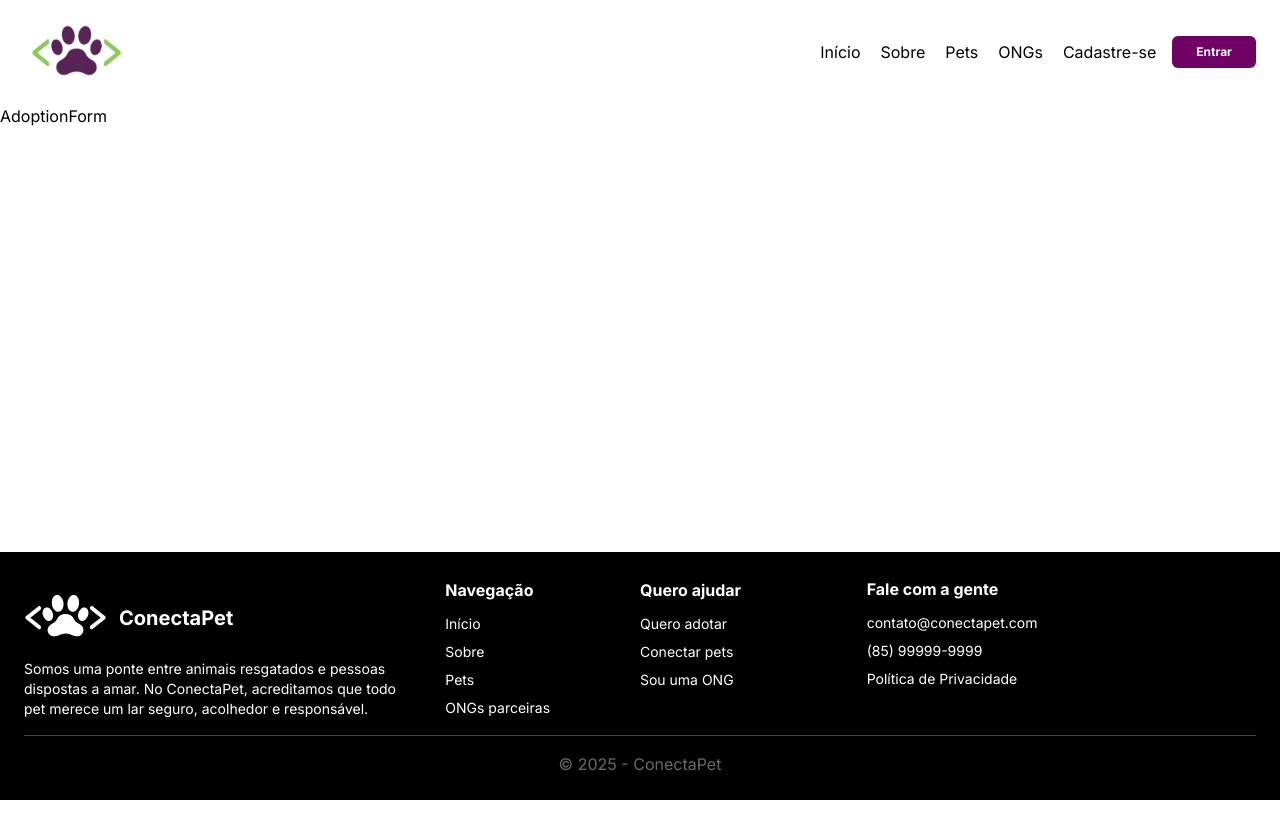
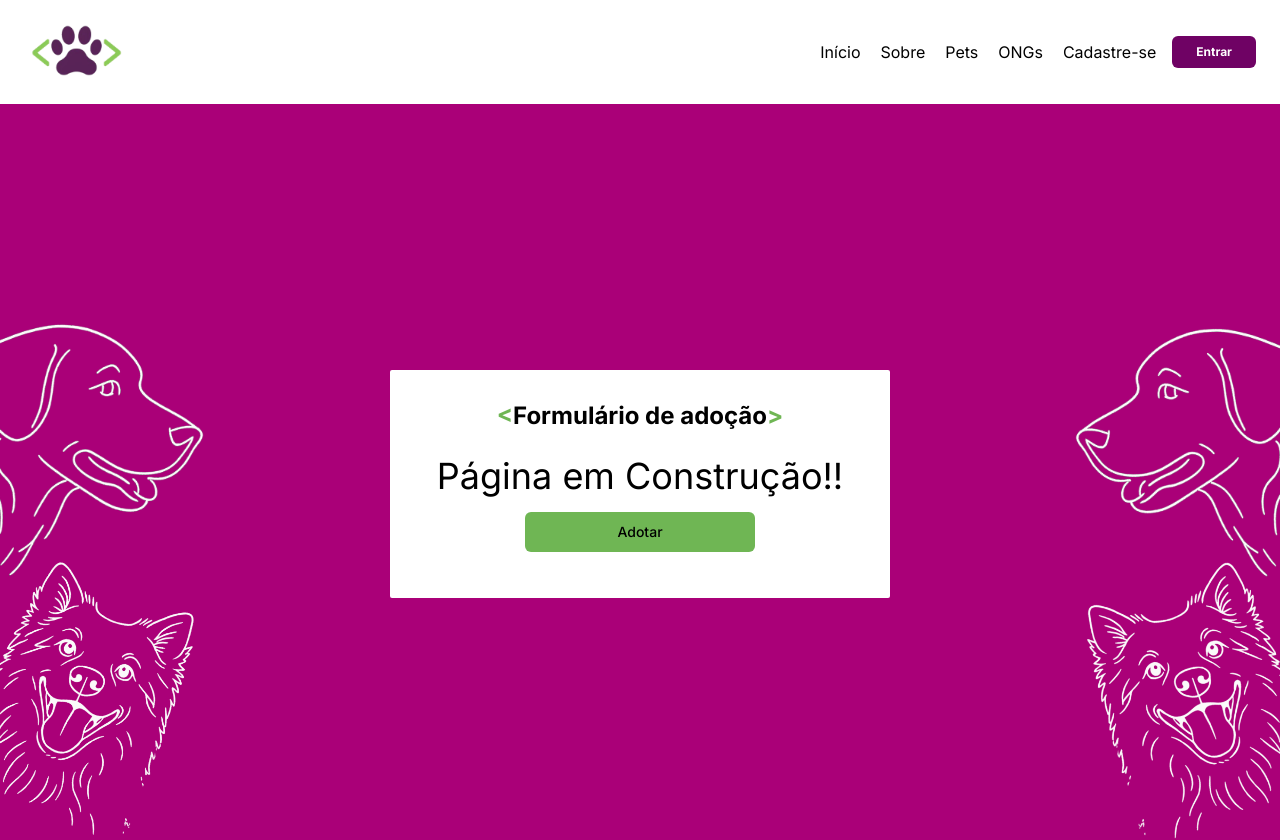
Before and after one commit to flaviare1s/conectapet-front, a React (Vite) app: page /pets/adopt/1 in a window 1280 px wide. Shown: the top 840 px of the page. Before the commit the page ends 800 px from the top, so only its background shows below. Built offline with nearby package versions, Linux system fonts and the light colour scheme.

Commit message:
fix: ajusta links nos formulários de registro e login

```diff
--- a/src/pages/About.jsx
+++ b/src/pages/About.jsx
@@ -1,7 +1,7 @@
 export const About = () => {
   return (
-    <div>
-      About
+    <div className="flex flex-col flex-grow items-center justify-center">
+      <p className="text-2xl max-w-1/2 text-center">Essa página ainda está em construção!</p>
     </div>
   )
 }
--- a/src/pages/AdoptionForm.jsx
+++ b/src/pages/AdoptionForm.jsx
@@ -1,7 +1,39 @@
-import React from 'react'
+import { Link } from "react-router-dom";
+
+import bgDog1 from "../assets/bg-dog1.png";
+import bgDog2 from "../assets/bg-dog2.png";
+import bgDog3 from "../assets/bg-dog3.png";
+import bgDog4 from "../assets/bg-dog4.png";
 
 export const AdoptionForm = () => {
   return (
-    <div>AdoptionForm</div>
-  )
-}
+    <div className="bg-rosa-forte flex flex-col flex-grow min-h-[95vh] items-center justify-center relative">
+      <div className="absolute bottom-0 right-0 hidden lg:block w-[250px]">
+        <img className="w-full" src={bgDog1} alt="Desenho de cachorro" />
+      </div>
+      <div className="absolute bottom-0 left-0 hidden lg:block w-[250px]">
+        <img className="w-full" src={bgDog2} alt="Desenho de cachorro" />
+      </div>
+      <div className="absolute bottom-[230px] right-0 hidden lg:block w-[250px]">
+        <img className="w-full" src={bgDog3} alt="Desenho de cachorro" />
+      </div>
+      <div className="absolute bottom-[230px] left-0 hidden lg:block w-[250px]">
+        <img className="w-full" src={bgDog4} alt="Desenho de cachorro" />
+      </div>
+      <div className="bg-white p-[30px] flex flex-col justify-center w-[90%] sm:w-[500px] rounded-xs">
+        <h2 className="font-bold text-xl text-center mb-2 sm:text-2xl">
+          <span className="text-verde-primario">&lt;</span>Formulário de adoção
+          <span className="text-verde-primario">&gt;</span>
+        </h2>
+        <form className="my-4">
+          <div className="flex flex-col justify-center items-center">
+            <div className="text-center text-4xl">Página em Construção!!</div>
+            <div className='bg-verde-primario w-[230px] h-[40px] flex items-center justify-center text-sm font-medium rounded-md mt-4'>
+              <Link className="" to="/congratulations">Adotar</Link>
+            </div>
+          </div>
+        </form>
+      </div>
+    </div>
+  );
+};
--- a/src/pages/Congratulations.jsx
+++ b/src/pages/Congratulations.jsx
@@ -1,7 +1,7 @@
 export const Congratulations = () => {
   return (
-    <div>
-      Congratulations
+    <div className="flex flex-col flex-grow items-center justify-center">
+      <p className="text-2xl max-w-1/2 text-center">Deu match, mas essa página ainda está em construção!</p>
     </div>
   )
 }
--- a/src/pages/GuardianRegister.jsx
+++ b/src/pages/GuardianRegister.jsx
@@ -4,7 +4,7 @@ import { SubmitButton } from "../components/SubmitButton";
 import { HiddenRoleInput } from "../components/HiddenRoleInput";
 import toast from "react-hot-toast";
 import { useUser } from "../hooks/useUser";
-import { useNavigate } from "react-router-dom";
+import { Link, useNavigate } from "react-router-dom";
 import { createGuardian } from "../api/users.js";
 
 import bgDog1 from "../assets/bg-dog1.png";
@@ -56,9 +56,9 @@ export const GuardianRegister = () => {
         </h2>
         <small className="text-dark text-center">
           Já possui uma conta? Entre{" "}
-          <a className="underline" href="/login">
+          <Link className="underline" to="/login">
             aqui
-          </a>
+          </Link>
         </small>
         <form onSubmit={handleSubmit(onSubmit)} className="my-4">
           <InputField
--- a/src/pages/Login.jsx
+++ b/src/pages/Login.jsx
@@ -1,7 +1,7 @@
 import { useForm } from "react-hook-form";
 import { InputField } from "../components/InputField";
 import { SubmitButton } from "../components/SubmitButton";
-import { useNavigate } from "react-router-dom";
+import { Link, useNavigate } from "react-router-dom";
 import { useState, useEffect } from "react";
 import toast from "react-hot-toast";
 import { fetchUsers } from "../api/auth";
@@ -76,9 +76,9 @@ export const Login = () => {
         </h2>
         <small className="text-dark text-center">
           Não possui uma conta? Cadastre-se{" "}
-          <a className="underline" href="/signup">
+          <Link className="underline" to="/signup">
             aqui
-          </a>
+          </Link>
         </small>
 
         <form onSubmit={handleSubmit(onSubmit)} className="my-4">
--- a/src/pages/ONGs.jsx
+++ b/src/pages/ONGs.jsx
@@ -1,7 +1,7 @@
 export const ONGs = () => {
   return (
-    <div>
-      ONGs
+    <div className="flex flex-col flex-grow items-center justify-center">
+      <p className="text-2xl max-w-1/2 text-center">Essa página ainda está em construção!</p>
     </div>
   )
 }
--- a/src/pages/UserRegister.jsx
+++ b/src/pages/UserRegister.jsx
@@ -5,7 +5,7 @@ import { HiddenRoleInput } from "../components/HiddenRoleInput";
 import { createUser } from "../api/users";
 import toast from "react-hot-toast";
 import { useUser } from "../hooks/useUser";
-import { useNavigate } from "react-router-dom";
+import { Link, useNavigate } from "react-router-dom";
 
 import bgDog1 from "../assets/bg-dog1.png";
 import bgDog2 from "../assets/bg-dog2.png";
@@ -56,9 +56,9 @@ export const UserRegister = () => {
         </h2>
         <small className="text-dark text-center">
           Já possui uma conta? Entre{" "}
-          <a className="underline" href="/login">
+          <Link className="underline" to="/login">
             aqui
-          </a>
+          </Link>
         </small>
         <form onSubmit={handleSubmit(onSubmit)} className="my-4">
           <InputField
```
